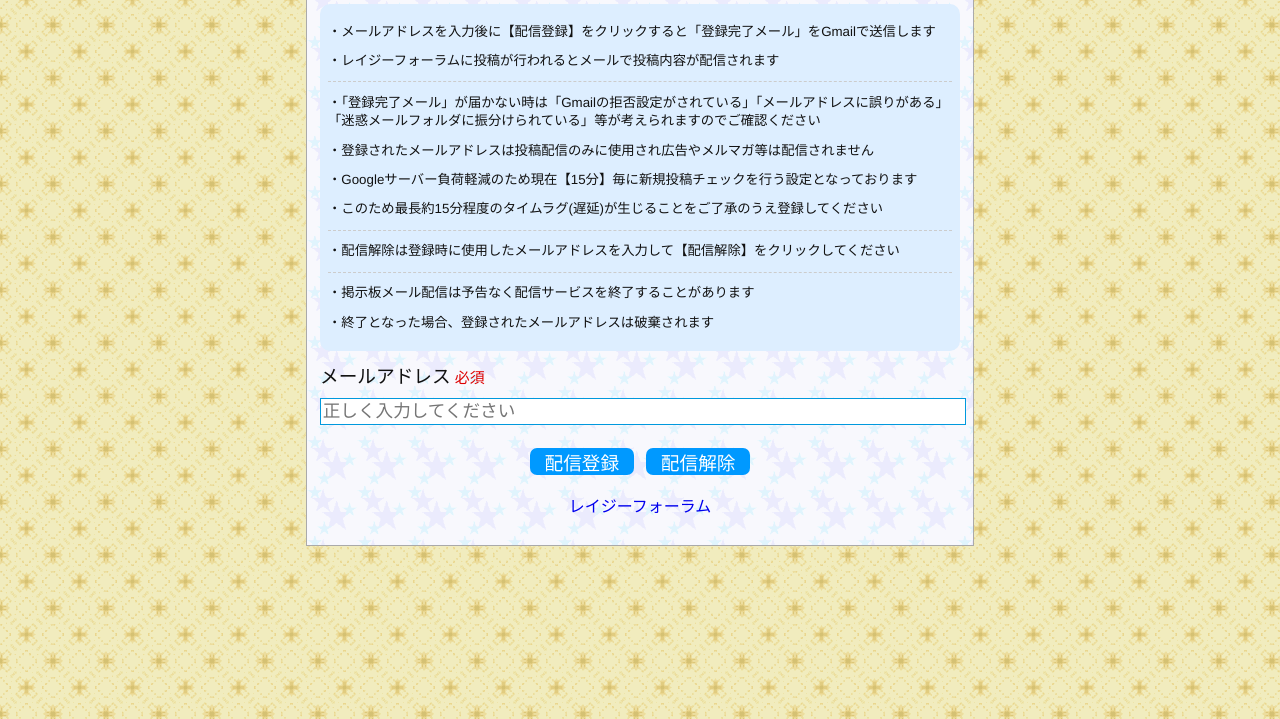
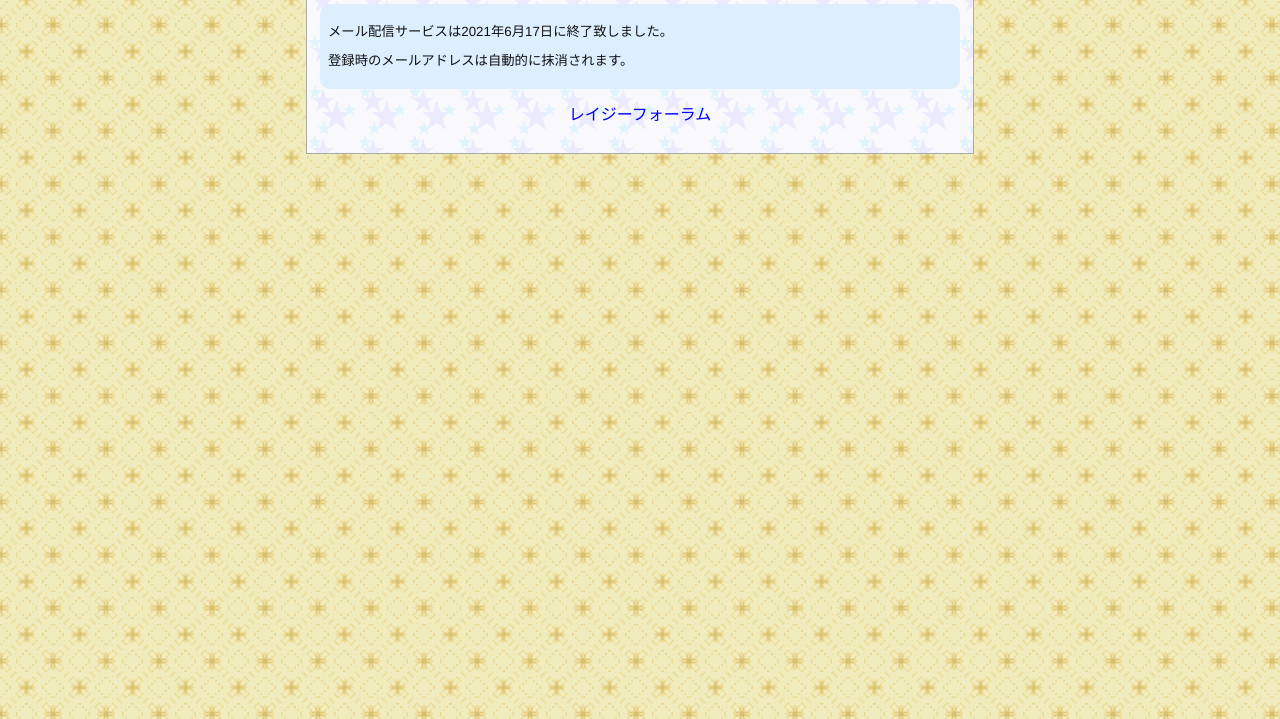
Before and after one commit to ea-site/earthark, a plain HTML site: page docs/lazy-form.html in a window 1280 px wide. Shown: the part 81-800 px from the top of the page. Drawn offline with Linux system fonts and the light colour scheme.

Commit message:
Update lazy-form.html
up date

```diff
--- a/docs/lazy-form.html
+++ b/docs/lazy-form.html
@@ -5,6 +5,7 @@
 <meta charset="UTF-8">
 <meta name="viewport" content="width=device-width,initial-scale=1">
 <meta name="ROBOTS" content="NOINDEX,NOFOLLOW">
+<!-- <meta content="IE=8" http-equiv="X-UA-Compatible"> -->
 <link rel="icon" type="image/vnd.microsoft.icon" href="g/f.ico">
 <link rel="stylesheet" href="css/lazy-form.css">
 <title>掲示板メール配信【登録・解除】</title>
@@ -13,29 +14,10 @@
   <div id="frame">
     <h1>掲示板メール配信【登録・解除】</h1>
     <div class="doc">
-      <p>・メールアドレスを入力後に【配信登録】をクリックすると「登録完了メール」をGmailで送信します</p>
-      <p>・レイジーフォーラムに投稿が行われるとメールで投稿内容が配信されます</p>
-      <hr>
-      <p>・「登録完了メール」が届かない時は「Gmailの拒否設定がされている」「メールアドレスに誤りがある」「迷惑メールフォルダに振分けられている」等が考えられますのでご確認ください</p>
-      <p>・登録されたメールアドレスは投稿配信のみに使用され広告やメルマガ等は配信されません</p>
-      <p>・Googleサーバー負荷軽減のため現在【15分】毎に新規投稿チェックを行う設定となっております</p>
-      <p>・このため最長約15分程度のタイムラグ(遅延)が生じることをご了承のうえ登録してください</p>
-      <hr>
-      <p>・配信解除は登録時に使用したメールアドレスを入力して【配信解除】をクリックしてください</p>
-      <hr>
-      <p>・掲示板メール配信は予告なく配信サービスを終了することがあります</p>
-      <p>・終了となった場合、登録されたメールアドレスは破棄されます</p>
+      <p>メール配信サービスは2021年6月17日に終了致しました。</p>
+      <p></p>
+      <p>登録時のメールアドレスは自動的に抹消されます。</p>
     </div>
-    <div id="error"></div>
-    <div class="guide"><label for="s0">メールアドレス<span> 必須</span></label></div>
-    <form method="POST" action="https://script.google.com/macros/s/AKfycbwxEs64dopk-Oe5bPl-R33BCi9fihub5laAuq3oplQ2ipVlY2I/exec">
-      <input type="hidden" name="aid" value="AKfycbxD6ESGnIrVpeZ9U1Do4-FFzfprn8K9iB3m43PAq3QScOi1Palk">
-      <input id="s0" size="60" name="mail" value="" type="input" maxlength="60" placeholder="正しく入力してください"><br>
-      <div class="sm">
-        <input id="s1" type="submit" name="sub" value="配信登録">
-        <input id="s2" type="submit" name="sub" value="配信解除">
-      </div>
-    </form>
     <div class="ea_link"><a href="http://mb2.whocares.jp/mbb/u/earthark/">レイジーフォーラム</a></div>
   </div>
   <script src="js/lazy-form.js"></script>
```
